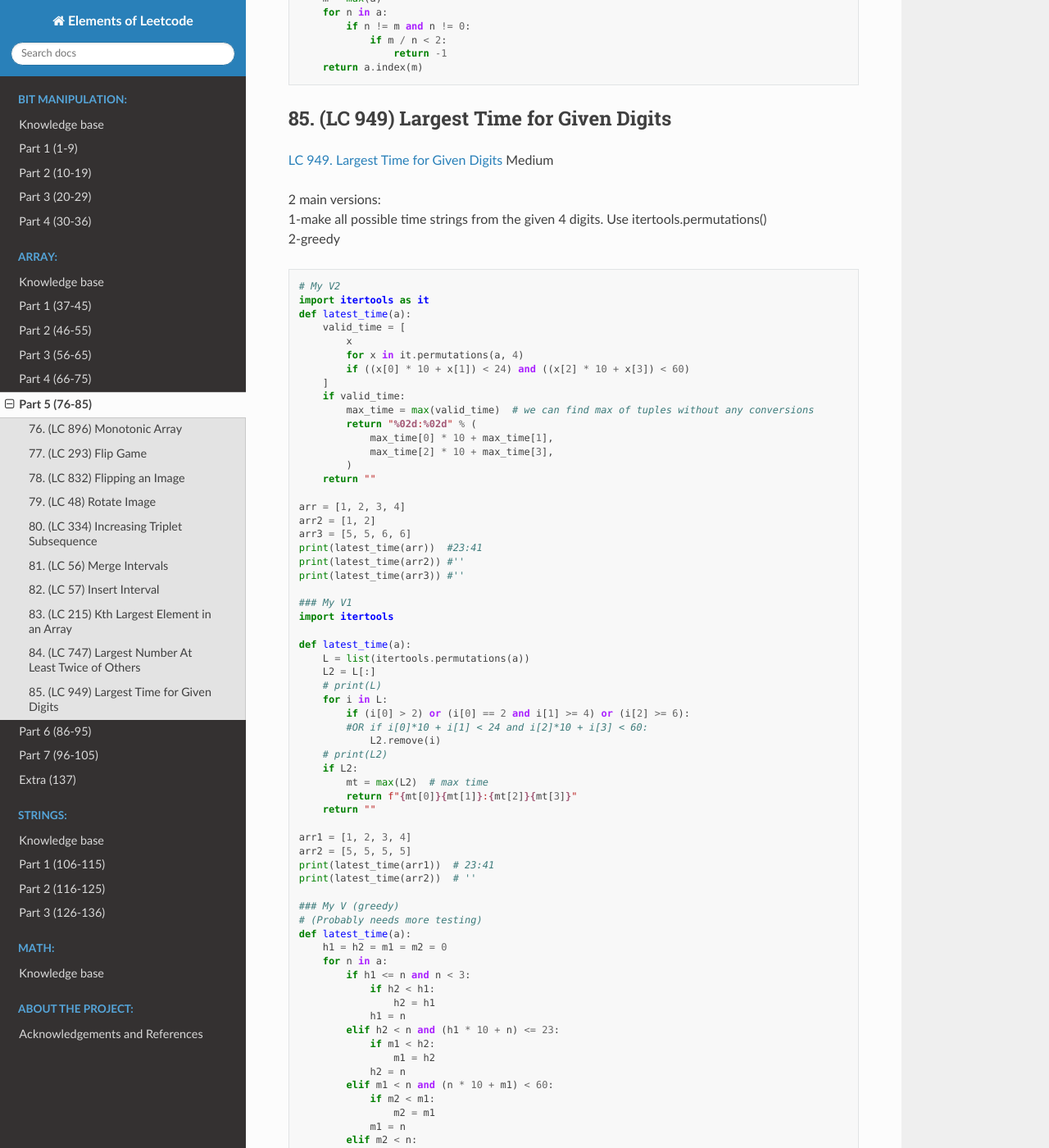
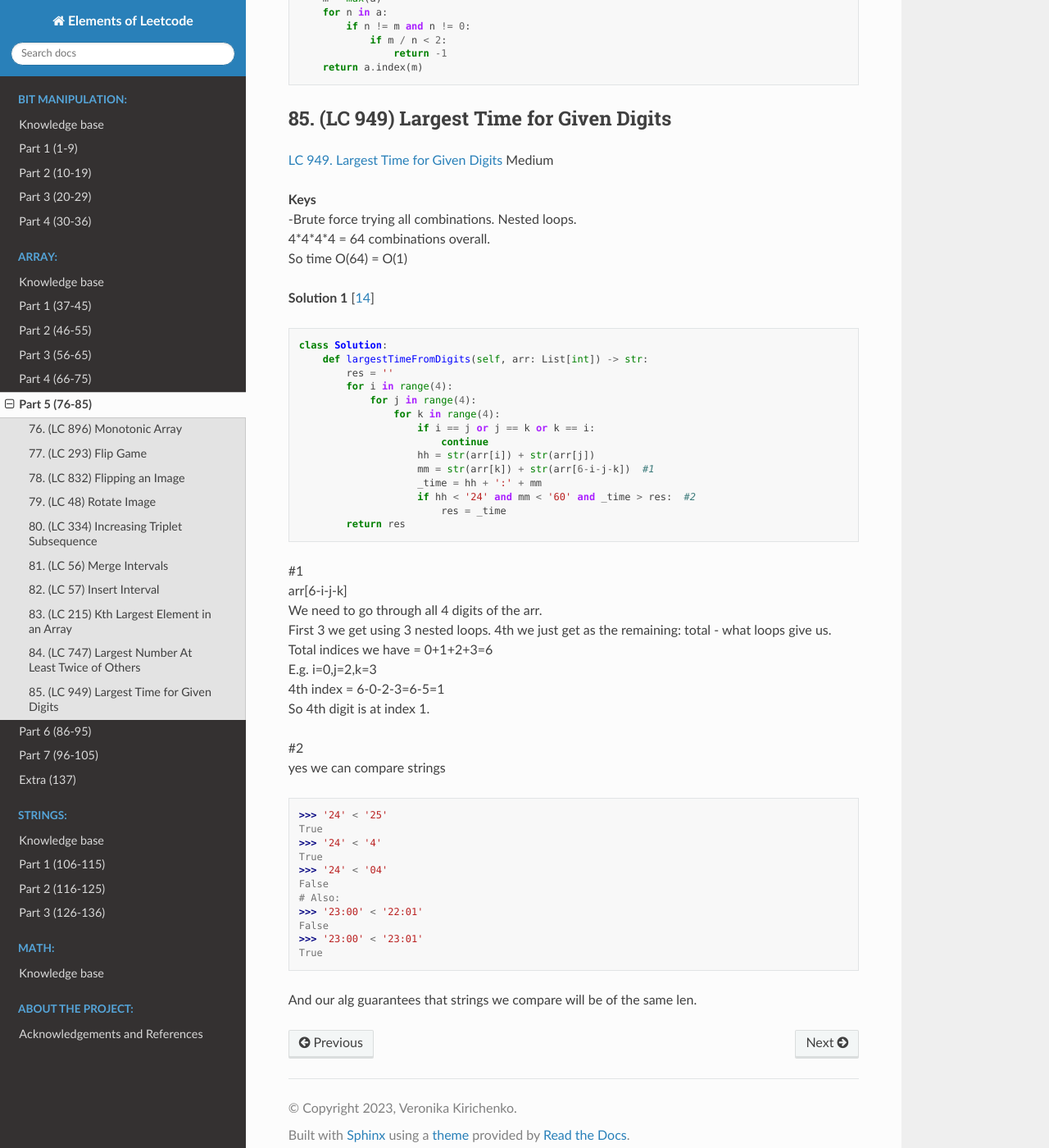
Before and after one commit to kkvero/elements_of_leetcode, a Sphinx documentation site: the page built from docs/source/array/array_5.rst, in a window 1280 px wide and 1400 px high, scrolled down 12133 px. Shown: the whole window at 82% size. Built offline with Sphinx 7.4.7 and the Read the Docs theme 2.0.0, drawn with Linux system fonts in a browser that asks for light colours; some of the changed text lies outside the part shown.

Commit message:
update 47: edit 85

```diff
--- a/docs/source/acknowledgements.rst
+++ b/docs/source/acknowledgements.rst
@@ -14,6 +14,7 @@ Acknowledgements and References
 8. `Top 100 LeetCode Questions <https://www.teamblind.com/post/New-Year-Gift---Curated-List-of-Top-100-LeetCode-Questions-to-Save-Your-Time-OaM1orEU>`_.
 9. `Leetcode Patterns <https://seanprashad.com/leetcode-patterns/>`_.
 10. `Neetcode coding practice <https://neetcode.io>`_.
-11. `Sai Anish Malla YouTube Channel <https://www.youtube.com/@saianishmalla2646>`_.
+11. `Sai Anish Malla, YouTube Channel <https://www.youtube.com/@saianishmalla2646>`_.
 12. A Common-Sense Guide to Data Structures and Algorithms, Second Edition, by Jay Wengrow. ISBN-10 1680507222.
 13. Programming Interview Problems: Dynamic Programming (with solutions in Python), by Leonardo Rossi.  ISBN-13 979-8558191189.
+14. `Knowledge Center, YouTube Channel <https://www.youtube.com/@KnowledgeCenter>`_.
--- a/docs/source/array/array_5.rst
+++ b/docs/source/array/array_5.rst
@@ -641,86 +641,50 @@ Easy ::
 `LC 949. Largest Time for Given Digits <https://leetcode.com/problems/largest-time-for-given-digits/>`_
 Medium
 
-| 2 main versions:
-| 1-make all possible time strings from the given 4 digits. Use itertools.permutations()
-| 2-greedy
+| **Keys**
+| -Brute force trying all combinations. Nested loops.
+| 4*4*4*4 = 64 combinations overall.
+| So time O(64) = O(1)
 
-::
+**Solution 1** [:ref:`14 <ref-label>`] ::
 
-    # My V2
-    import itertools as it
-    def latest_time(a):
-        valid_time = [
-            x
-            for x in it.permutations(a, 4)
-            if ((x[0] * 10 + x[1]) < 24) and ((x[2] * 10 + x[3]) < 60)
-        ]
-        if valid_time:
-            max_time = max(valid_time)  # we can find max of tuples without any conversions
-            return "%02d:%02d" % (
-                max_time[0] * 10 + max_time[1],
-                max_time[2] * 10 + max_time[3],
-            )
-        return ""
+    class Solution:
+        def largestTimeFromDigits(self, arr: List[int]) -> str:
+            res = ''
+            for i in range(4):
+                for j in range(4):
+                    for k in range(4):
+                        if i == j or j == k or k == i:
+                            continue
+                        hh = str(arr[i]) + str(arr[j])
+                        mm = str(arr[k]) + str(arr[6-i-j-k])  #1
+                        _time = hh + ':' + mm
+                        if hh < '24' and mm < '60' and _time > res:  #2
+                            res = _time
+            return res
 
-    arr = [1, 2, 3, 4]
-    arr2 = [1, 2]
-    arr3 = [5, 5, 6, 6]
-    print(latest_time(arr))  #23:41
-    print(latest_time(arr2)) #''
-    print(latest_time(arr3)) #''
+| #1
+| arr[6-i-j-k]
+| We need to go through all 4 digits of the arr.
+| First 3 we get using 3 nested loops. 4th we just get as the remaining: total - what loops give us.
+| Total indices we have = 0+1+2+3=6
+| E.g. i=0,j=2,k=3
+| 4th index = 6-0-2-3=6-5=1
+| So 4th digit is at index 1.
 
-    ### My V1
-    import itertools
+| #2
+| yes we can compare strings
 
-    def latest_time(a):
-        L = list(itertools.permutations(a))
-        L2 = L[:]
-        # print(L)
-        for i in L:
-            if (i[0] > 2) or (i[0] == 2 and i[1] >= 4) or (i[2] >= 6):
-            #OR if i[0]*10 + i[1] < 24 and i[2]*10 + i[3] < 60:
-                L2.remove(i)
-        # print(L2)
-        if L2:
-            mt = max(L2)  # max time
-            return f"{mt[0]}{mt[1]}:{mt[2]}{mt[3]}"
-        return ""
+>>> '24' < '25'
+True
+>>> '24' < '4'
+True
+>>> '24' < '04'
+False
+# Also:
+>>> '23:00' < '22:01'
+False
+>>> '23:00' < '23:01'
+True
 
-    arr1 = [1, 2, 3, 4]
-    arr2 = [5, 5, 5, 5]
-    print(latest_time(arr1))  # 23:41
-    print(latest_time(arr2))  # ''
-
-    ### My V (greedy)
-    # (Probably needs more testing)
-    def latest_time(a):
-        h1 = h2 = m1 = m2 = 0
-        for n in a:
-            if h1 <= n and n < 3:
-                if h2 < h1:
-                    h2 = h1
-                h1 = n
-            elif h2 < n and (h1 * 10 + n) <= 23:
-                if m1 < h2:
-                    m1 = h2
-                h2 = n
-            elif m1 < n and (n * 10 + m1) < 60:
-                if m2 < m1:
-                    m2 = m1
-                m1 = n
-            elif m2 < n:
-                m2 = n
-            else:
-                return ""
-        return f"{h1}{h2}:{m1}{m2}"
-
-    arr = [1, 2, 3, 4]
-    print(latest_time(arr))
-    arr2 = [5, 5, 5, 5]
-    print(latest_time(arr2))
-    arr3 = [0, 9, 9, 5]
-    print(latest_time(arr3))
-    #23:41
-    #""
-    #09:59
+And our alg guarantees that strings we compare will be of the same len.
```
Also changed, not shown: 8 other files.
